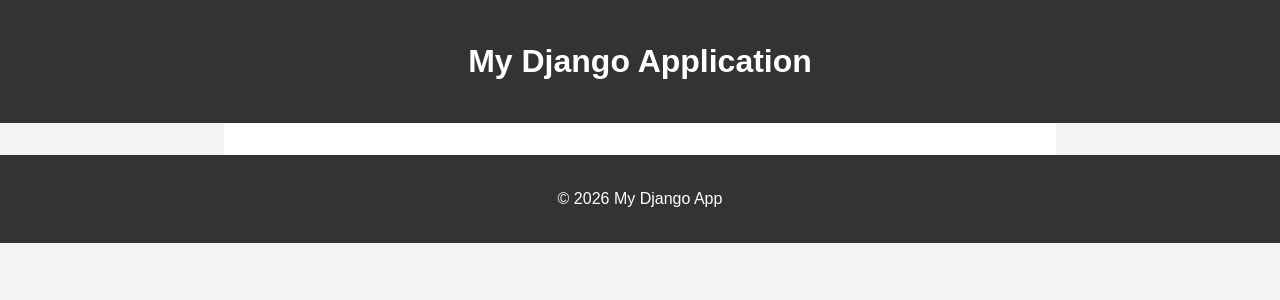
After one commit to lowrybg/django-labs, a Django app: template templates/base.html in a window 1280 px wide. The commit adds this page. Shown: the top 300 px of the page. Run offline with Django 5.2, Linux system fonts and the light colour scheme; the template is opened without the code that fills it, so the values that code supplies are empty.

Commit message:
add base.html/basic frontend

```diff
--- /dev/null
+++ b/templates/base.html
@@ -0,0 +1,42 @@
+<!DOCTYPE html>
+<html lang="en">
+<head>
+    <meta charset="UTF-8">
+    <meta name="viewport" content="width=device-width, initial-scale=1.0">
+    <title>{% block title %}My Django App{% endblock %}</title>
+    <style>
+        body {
+            font-family: sans-serif;
+            line-height: 1.5;
+            margin: 0;
+            background-color: #f4f4f4;
+            color: #333;
+        }
+        header, main, footer {
+            padding: 1rem;
+        }
+        header, footer {
+            background-color: #333;
+            color: #fff;
+            text-align: center;
+        }
+        main {
+            max-width: 800px;
+            margin: 0 auto;
+            background-color: #fff;
+        }
+    </style>
+</head>
+<body>
+    <header>
+        <h1>My Django Application</h1>
+    </header>
+    <main>
+        {% block content %}
+        {% endblock %}
+    </main>
+    <footer>
+        <p>&copy; 2026 My Django App</p>
+    </footer>
+</body>
+</html>
```
Also changed, not shown: templates/index.html (+9 -10 lines).
